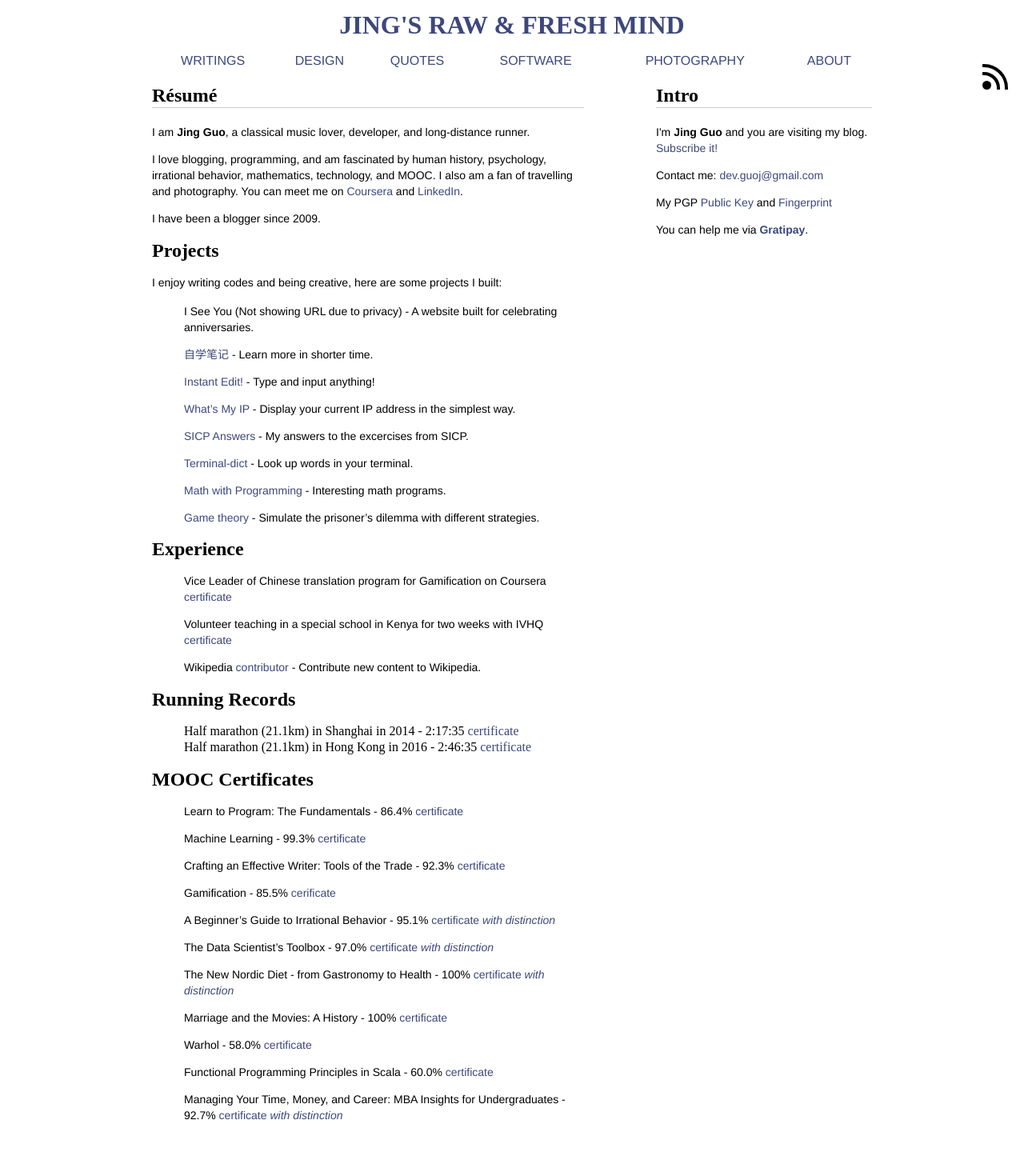
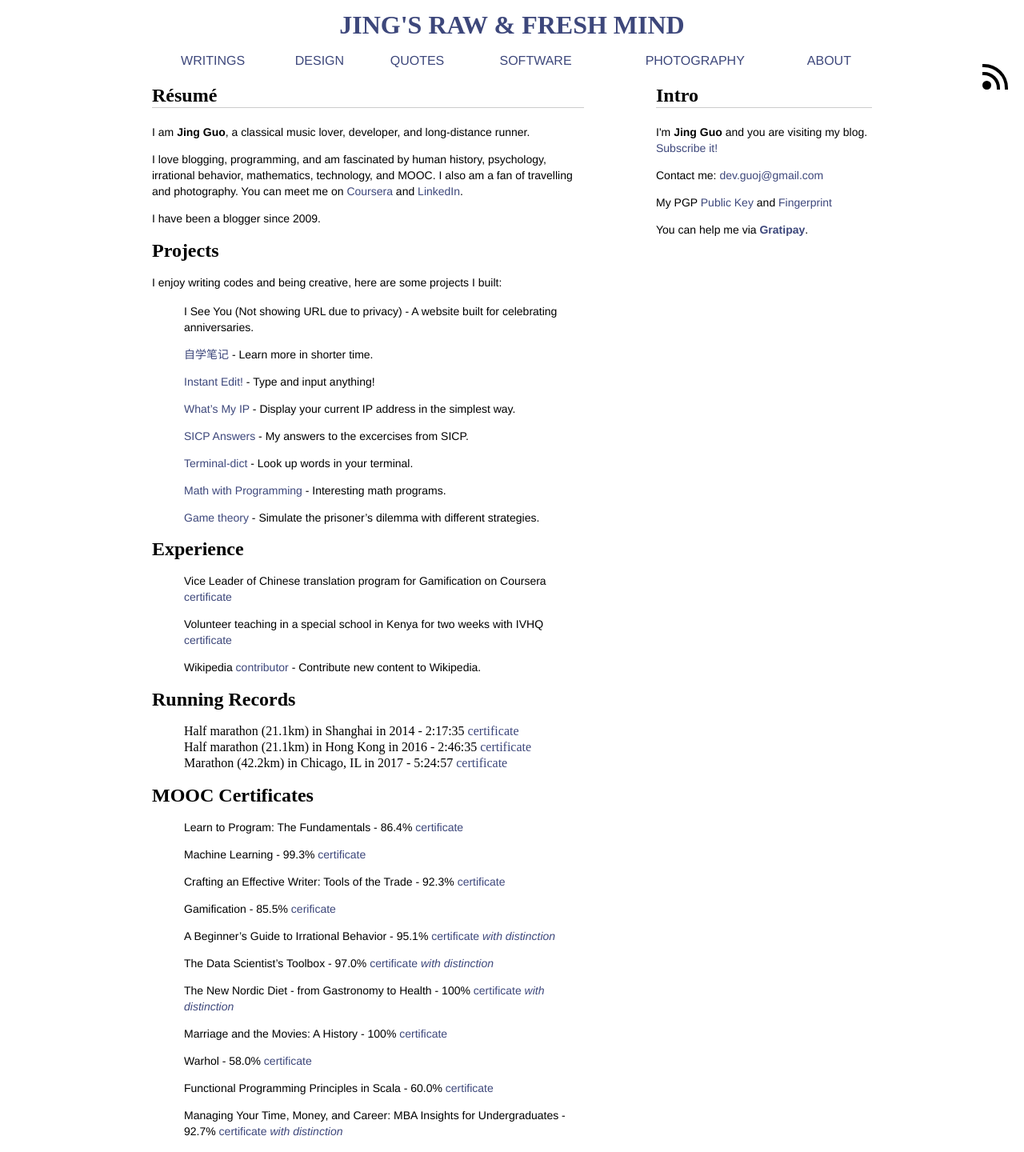
Before and after one commit to guojing0/guojing0.github.io, a Jekyll site: the page built from about-me.md, in a window 1280 px wide. Shown: the whole page at 80% size. Built offline with Jekyll 4.4.1, drawn with Linux system fonts in a browser that asks for light colours.

Commit message:
marathon things

```diff
--- a/about-me.md
+++ b/about-me.md
@@ -44,6 +44,7 @@ Running Records
 
 * Half marathon (21.1km) in Shanghai in 2014 - 2:17:35 [certificate](/images/half-marathon.jpg)
 * Half marathon (21.1km) in Hong Kong in 2016 - 2:46:35 [certificate](/images/hk-hf-marathon.pdf)
+* Marathon (42.2km) in Chicago, IL in 2017 - 5:24:57 [certificate](/image/chicago-marathon.png)
 
 MOOC Certificates
 =====
```
Also changed, not shown: images/chicago-marathon.png (added).
